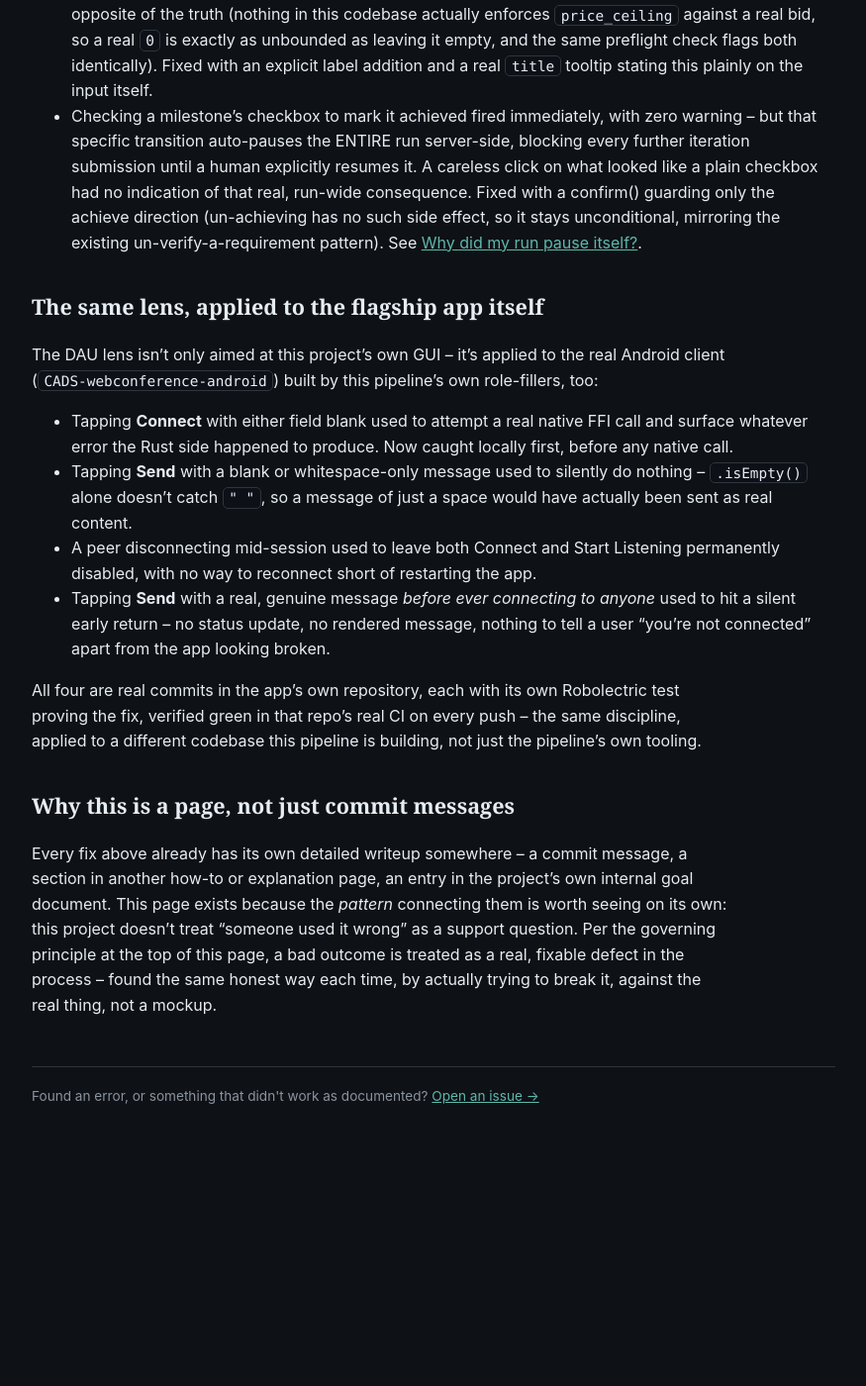
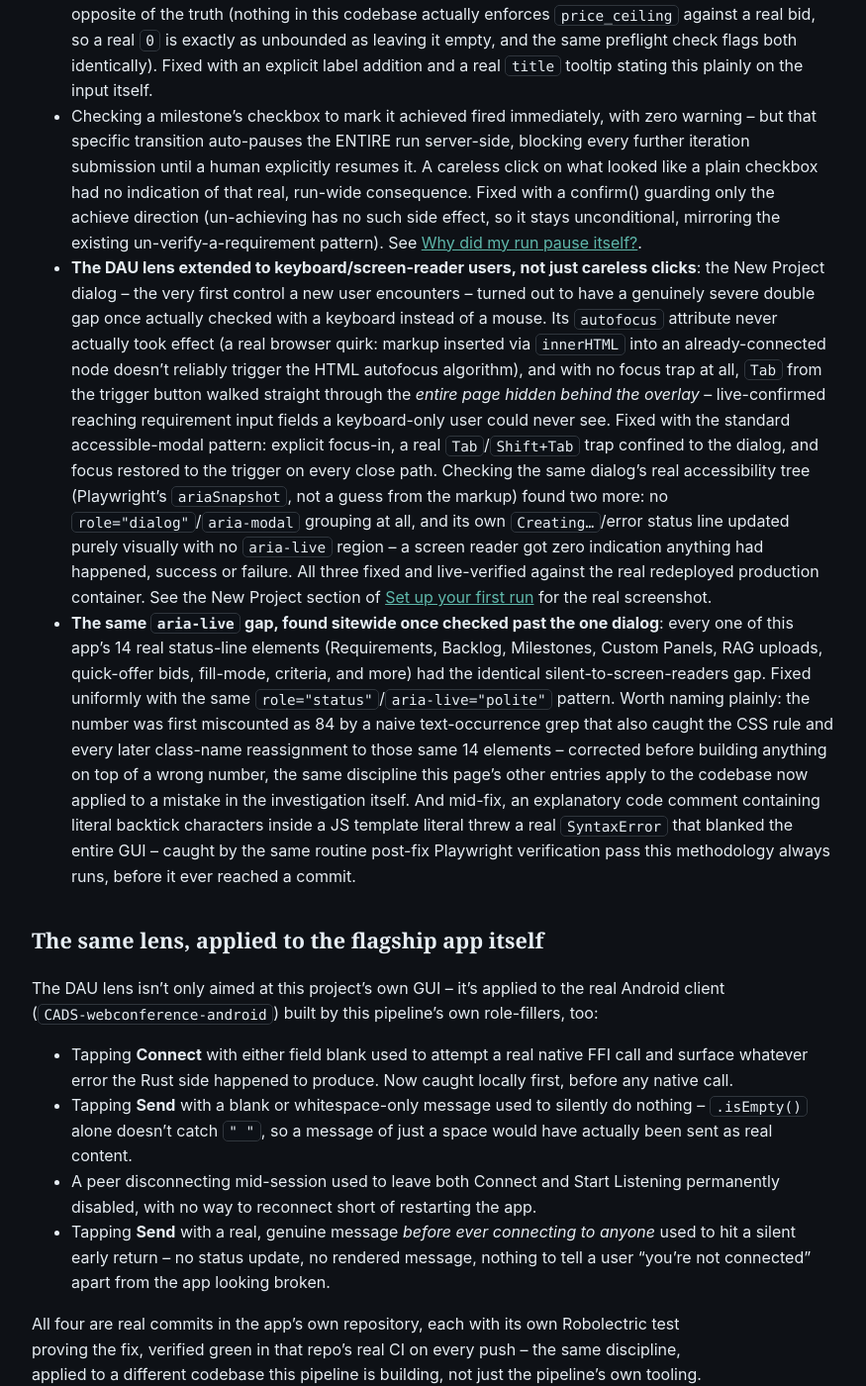
Before and after one commit to scimbe/CADS-devsystem-docs, a Jekyll site: the page built from _explanation/dau-lens-and-stress-testing.md, in a window 1280 px wide and 1400 px high, scrolled down 9442 px. Shown: the whole window at 99% size, without its empty margins (322-1197 px from the left). Built offline with Jekyll 4.4.1, drawn with Linux system fonts in a browser that asks for light colours; before the commit the page ends 10625 px from its top, so only the background shows below that.

Commit message:
explanation: document the New Project dialog's accessibility fixes and the sitewide aria-live sweep
CADS-devsystem@ed39496/ad572e2/3f87965/37f9868 closed a real double gap
in this app's only modal (autofocus never took effect; Tab escaped
straight through to hidden background fields), then two ARIA gaps
(no dialog role, no aria-live on its status line), then the identical
aria-live gap sitewide across all 14 real status-line elements.

Added to the page that already connects this project's DAU-lens pattern
across fixes, rather than to first-run.md a second time -- that
tutorial's own trailer already covers the focus-trap fix with a real
screenshot; this page is where the broader "keyboard/screen-reader
users get the same DAU-lens scrutiny as careless clicks" narrative
belongs. Also recorded plainly, matching this page's own stated
"honest, not glossed over" standard: the sitewide fix's own instance
count was first miscounted (84, later corrected to the real 14), and a
stray literal backtick in an explanatory code comment briefly threw a
real SyntaxError that blanked the whole GUI mid-fix -- caught by the
same routine post-fix verification pass this methodology always runs,
before it reached a commit.

Hermetic Jekyll build clean; the new cross-link resolves correctly in
the built site.

Co-Authored-By: Claude Sonnet 5 <noreply@anthropic.com>
Claude-Session: https://claude.ai/code/session_018FkngvdKnmVcAT84EZe7Ur

```diff
--- a/_explanation/dau-lens-and-stress-testing.md
+++ b/_explanation/dau-lens-and-stress-testing.md
@@ -384,6 +384,32 @@ actual deployment, not just described:
   only the achieve direction (un-achieving has no such side effect, so it stays unconditional,
   mirroring the existing un-verify-a-requirement pattern). See
   [Why did my run pause itself?]({{ '/how-to/why-did-my-run-pause/' | relative_url }}).
+- **The DAU lens extended to keyboard/screen-reader users, not just careless clicks**: the New
+  Project dialog -- the very first control a new user encounters -- turned out to have a genuinely
+  severe double gap once actually checked with a keyboard instead of a mouse. Its `autofocus`
+  attribute never actually took effect (a real browser quirk: markup inserted via `innerHTML` into
+  an already-connected node doesn't reliably trigger the HTML autofocus algorithm), and with no
+  focus trap at all, `Tab` from the trigger button walked straight through the *entire page hidden
+  behind the overlay* -- live-confirmed reaching requirement input fields a keyboard-only user could
+  never see. Fixed with the standard accessible-modal pattern: explicit focus-in, a real
+  `Tab`/`Shift+Tab` trap confined to the dialog, and focus restored to the trigger on every close
+  path. Checking the same dialog's real accessibility tree (Playwright's `ariaSnapshot`, not a guess
+  from the markup) found two more: no `role="dialog"`/`aria-modal` grouping at all, and its own
+  `Creating…`/error status line updated purely visually with no `aria-live` region -- a screen
+  reader got zero indication anything had happened, success or failure. All three fixed and
+  live-verified against the real redeployed production container. See the New Project section of
+  [Set up your first run]({{ '/tutorials/first-run/' | relative_url }}) for the real screenshot.
+- **The same `aria-live` gap, found sitewide once checked past the one dialog**: every one of this
+  app's 14 real status-line elements (Requirements, Backlog, Milestones, Custom Panels, RAG uploads,
+  quick-offer bids, fill-mode, criteria, and more) had the identical silent-to-screen-readers gap.
+  Fixed uniformly with the same `role="status"`/`aria-live="polite"` pattern. Worth naming plainly:
+  the number was first miscounted as 84 by a naive text-occurrence grep that also caught the CSS
+  rule and every later class-name reassignment to those same 14 elements -- corrected before
+  building anything on top of a wrong number, the same discipline this page's other entries apply to
+  the codebase now applied to a mistake in the investigation itself. And mid-fix, an explanatory
+  code comment containing literal backtick characters inside a JS template literal threw a real
+  `SyntaxError` that blanked the entire GUI -- caught by the same routine post-fix Playwright
+  verification pass this methodology always runs, before it ever reached a commit.
 
 ## The same lens, applied to the flagship app itself
 
```
